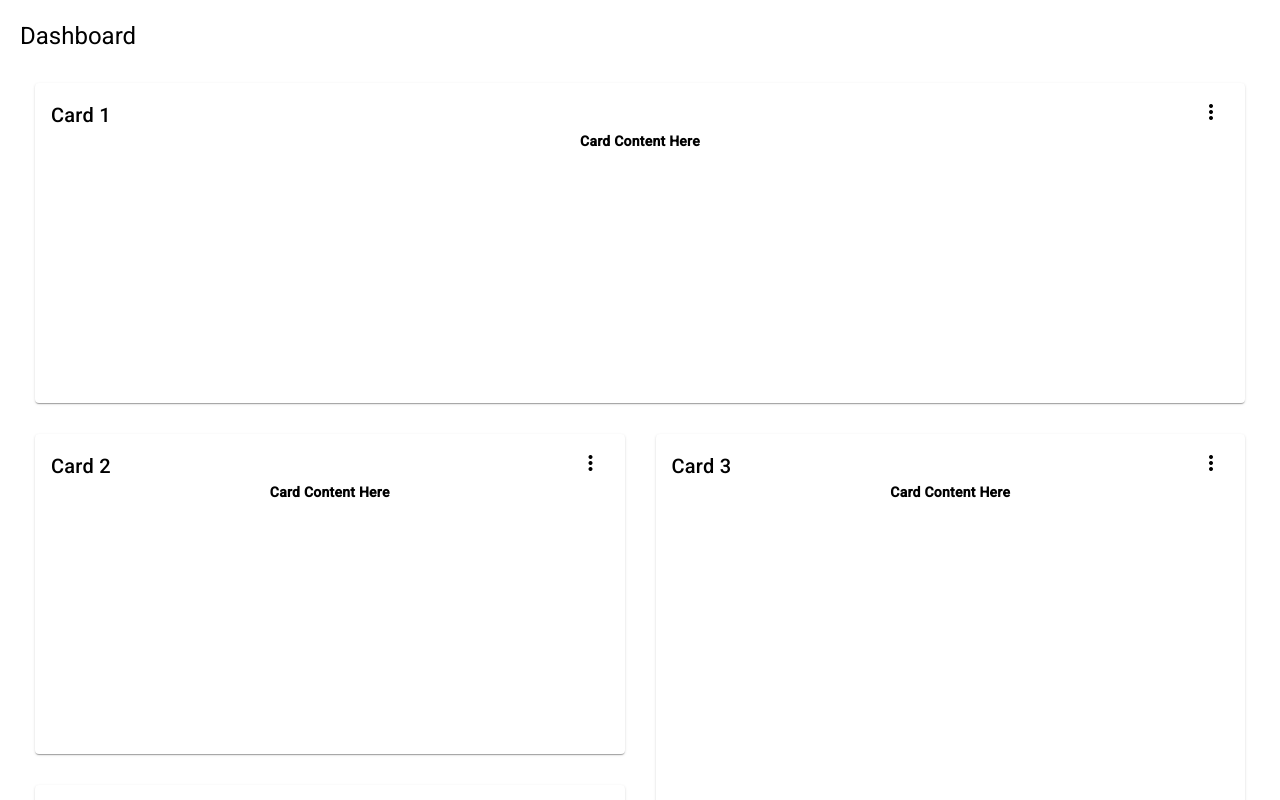
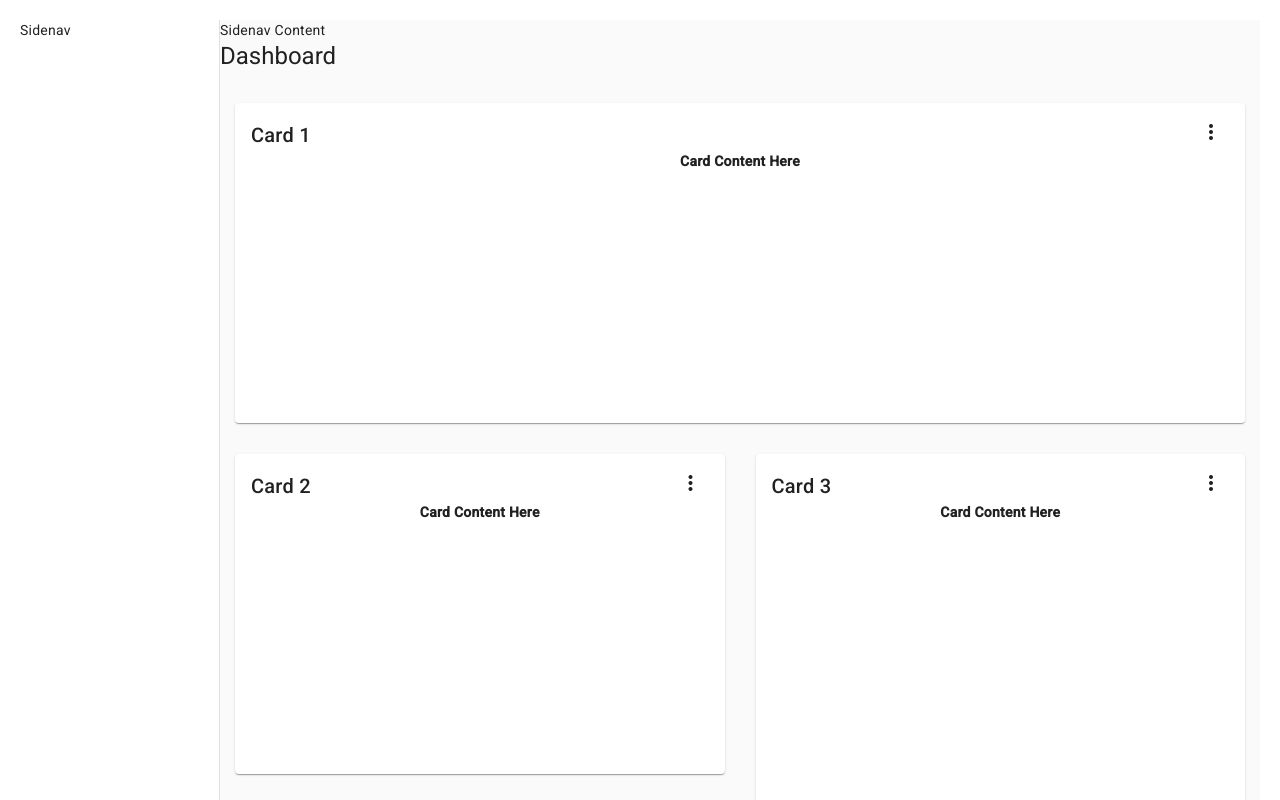
Before and after one commit to vladgabriel24/Databases_project-frontend, an Angular app: page / in a window 1280 px wide. Shown: the top 800 px of the page. Built offline with nearby package versions, Linux system fonts and the light colour scheme.

Commit message:
Sidenav initial implementation

```diff
--- a/src/app/dashboard/dashboard.component.css
+++ b/src/app/dashboard/dashboard.component.css
@@ -21,3 +21,7 @@
   text-align: center;
   font-size: 300;
 }
+
+mat-sidenav {
+  width: 200px;
+}
--- a/src/app/dashboard/dashboard.component.html
+++ b/src/app/dashboard/dashboard.component.html
@@ -1,4 +1,15 @@
 <div class="grid-container">
+  <!-- Sidenav-ul -->
+  <mat-sidenav-container class="sidenav-container">
+    <mat-sidenav #sidenav mode="side" opened class="sidenav-sidenav"
+                 [fixedInViewport]="sidenav_options.fixed" [fixedTopGap]="sidenav_options.top"
+                 [fixedBottomGap]="sidenav_options.bottom">
+      Sidenav
+    </mat-sidenav>
+
+    <!-- Content-ul din sidenav -->
+    <mat-sidenav-content>
+      Sidenav Content
       <h1 class="mat-h1">Dashboard</h1>
       <mat-grid-list cols="2" rowHeight="350px">
         @for (card of cards | async; track card.title) {
@@ -23,4 +34,8 @@
           </mat-grid-tile>
         }
       </mat-grid-list>
+    </mat-sidenav-content>
+    <!-- Content-ul din sidenav -->
+  </mat-sidenav-container>
+  <!-- Sidenav-ul -->
 </div>
--- a/src/app/dashboard/dashboard.component.ts
+++ b/src/app/dashboard/dashboard.component.ts
@@ -2,11 +2,16 @@ import { CommonModule } from '@angular/common';
 import { Component, inject } from '@angular/core';
 import { Breakpoints, BreakpointObserver } from '@angular/cdk/layout';
 import { map } from 'rxjs/operators';
+import { FormBuilder, FormsModule, ReactiveFormsModule } from '@angular/forms';
 import { MatGridListModule } from '@angular/material/grid-list';
 import { MatMenuModule } from '@angular/material/menu';
 import { MatIconModule } from '@angular/material/icon';
 import { MatButtonModule } from '@angular/material/button';
 import { MatCardModule } from '@angular/material/card';
+import { MatFormFieldModule } from '@angular/material/form-field';
+import { MatCheckboxModule } from '@angular/material/checkbox';
+import { MatSidenavModule } from '@angular/material/sidenav';
+import { MatToolbarModule } from '@angular/material/toolbar';
 
 @Component({
   selector: 'app-dashboard',
@@ -15,7 +20,13 @@ import { MatCardModule } from '@angular/material/card';
   standalone: true,
   imports: [
     CommonModule,
+    FormsModule,
+    ReactiveFormsModule,
+    MatToolbarModule,
     MatGridListModule,
+    MatFormFieldModule,
+    MatCheckboxModule,
+    MatSidenavModule,
     MatMenuModule,
     MatIconModule,
     MatButtonModule,
@@ -23,6 +34,14 @@ import { MatCardModule } from '@angular/material/card';
   ]
 })
 export class DashboardComponent {
+
+  sidenav_options =
+  {
+    bottom: 0,
+    fixed: false,
+    top: 0,
+  };
+
   private breakpointObserver = inject(BreakpointObserver);
 
   /** Based on the screen size, switch from standard to one column per row */
@@ -45,4 +64,5 @@ export class DashboardComponent {
       ];
     })
   );
+
 }
```
Lines whose indentation alone changed are shown as unchanged.
